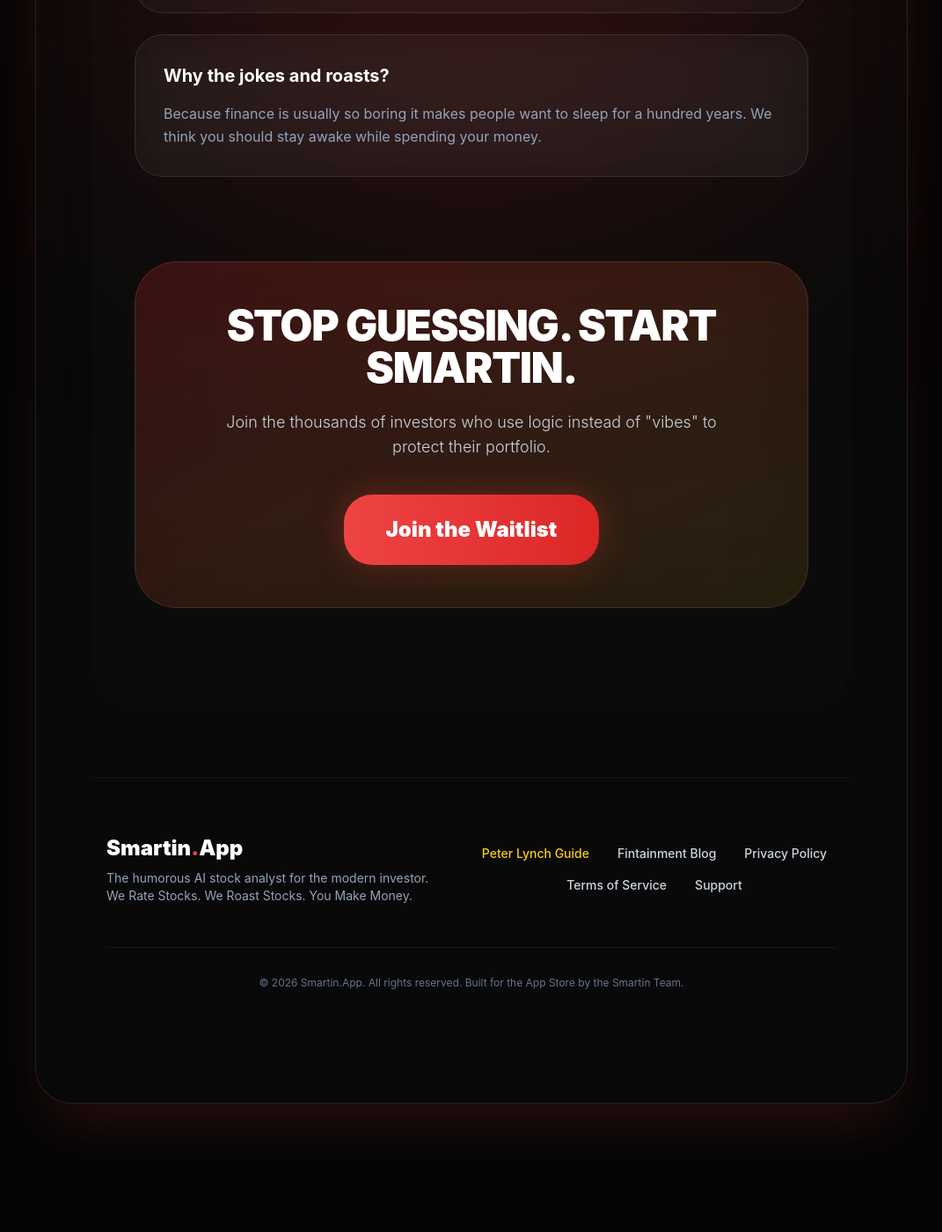
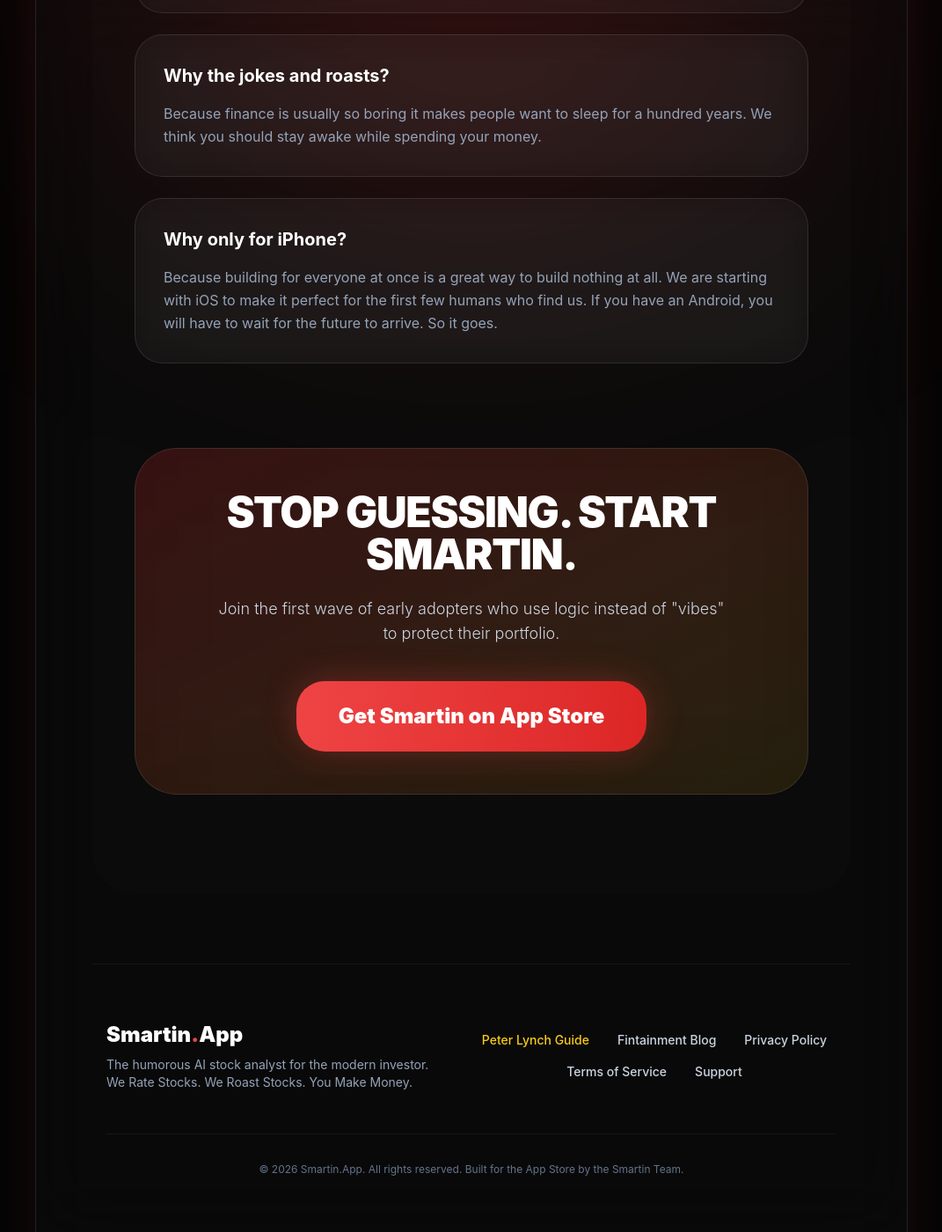
Before and after one commit to sivi29y/smartin-privacy, a Jekyll site: the page built from index.html, in a window 1280 px wide and 1400 px high, scrolled down 5051 px. Shown: the whole window at 88% size, without its empty margins (104-1175 px from the left). Built offline with Jekyll 4.4.1, drawn with Linux system fonts in a browser that asks for light colours; nearby versions of some CDN libraries; before the commit the page ends 6369 px from its top, so only the background shows below that.

Commit message:
Correct bottom CTA link/text and add iOS FAQ entry

```diff
--- a/index.html
+++ b/index.html
@@ -492,6 +492,12 @@
                             Because finance is usually so boring it makes people want to sleep for a hundred years. We think you should stay awake while spending your money.
                         </p>
                     </div>
+                    <div class="glass-card p-8 rounded-[2rem] border border-white/10">
+                        <h3 class="text-xl font-bold text-white mb-4">Why only for iPhone?</h3>
+                        <p class="text-slate-400 text-base leading-relaxed">
+                            Because building for everyone at once is a great way to build nothing at all. We are starting with iOS to make it perfect for the first few humans who find us. If you have an Android, you will have to wait for the future to arrive. So it goes.
+                        </p>
+                    </div>
                 </div>
             </div>
 
@@ -500,10 +506,10 @@
                 <div class="absolute inset-0 bg-gradient-to-r from-red-600/5 to-yellow-500/5 opacity-0 group-hover:opacity-100 transition-opacity duration-700"></div>
                 <h2 class="text-3xl sm:text-5xl font-black text-white mb-6 uppercase tracking-tight">Stop Guessing. Start Smartin.</h2>
                 <p class="text-slate-300 mb-10 max-w-xl mx-auto text-lg font-light">
-                    Join the thousands of investors who use logic instead of "vibes" to protect their portfolio.
+                    Join the first wave of early adopters who use logic instead of "vibes" to protect their portfolio.
                 </p>
-                <a href="#waitlistForm" class="inline-flex items-center px-12 py-6 bg-gradient-to-r from-red-500 to-red-600 text-white text-2xl font-black rounded-[2rem] hover:scale-105 active:scale-95 transition-all shadow-[0_0_40px_rgba(239,68,68,0.3)]">
-                    Join the Waitlist
+                <a href="https://apps.apple.com/il/app/smartin-quick-stock-ratings/id6755475652" class="inline-flex items-center px-12 py-6 bg-gradient-to-r from-red-500 to-red-600 text-white text-2xl font-black rounded-[2rem] hover:scale-105 active:scale-95 transition-all shadow-[0_0_40px_rgba(239,68,68,0.3)]">
+                    Get Smartin on App Store
                 </a>
             </div>
         </div>
```
